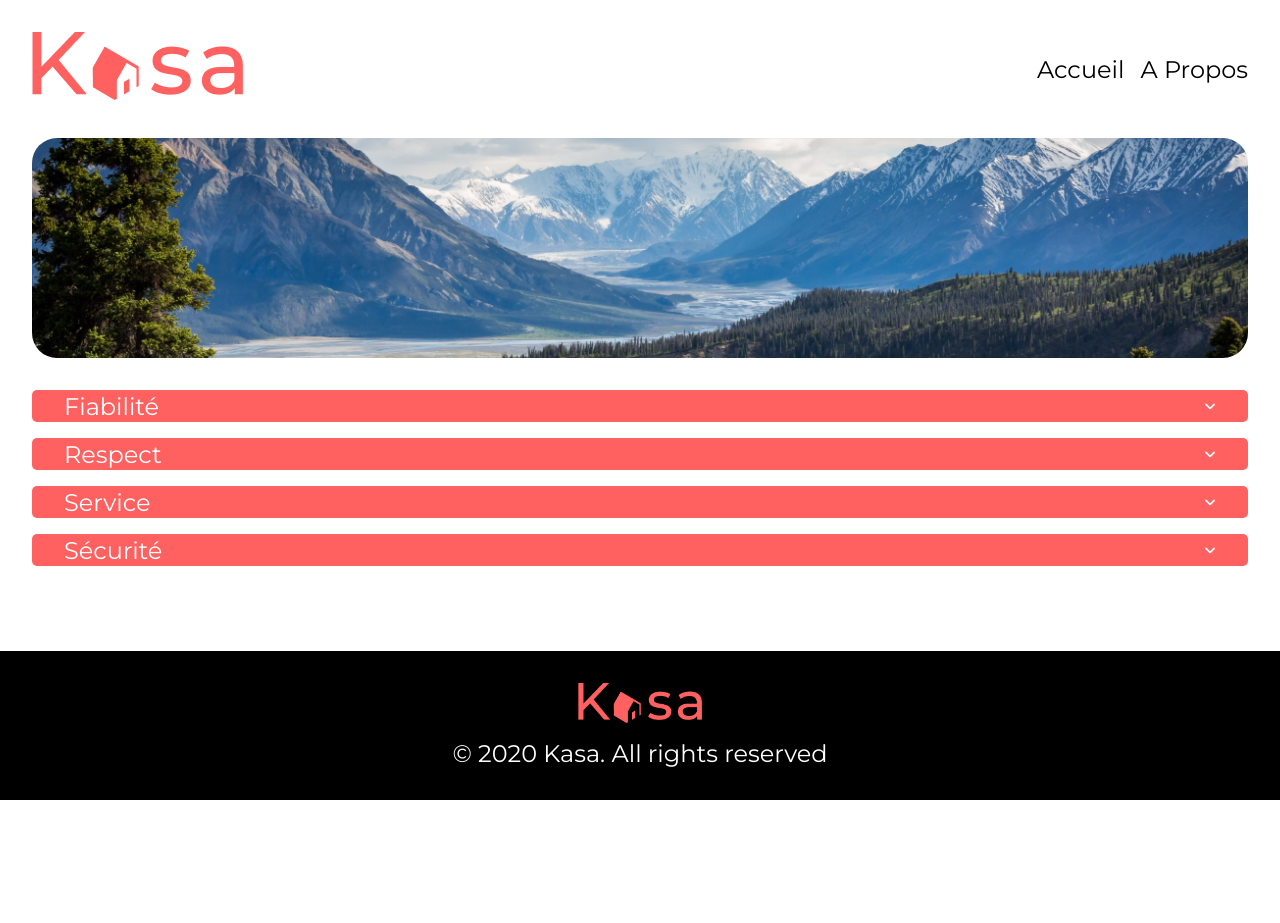
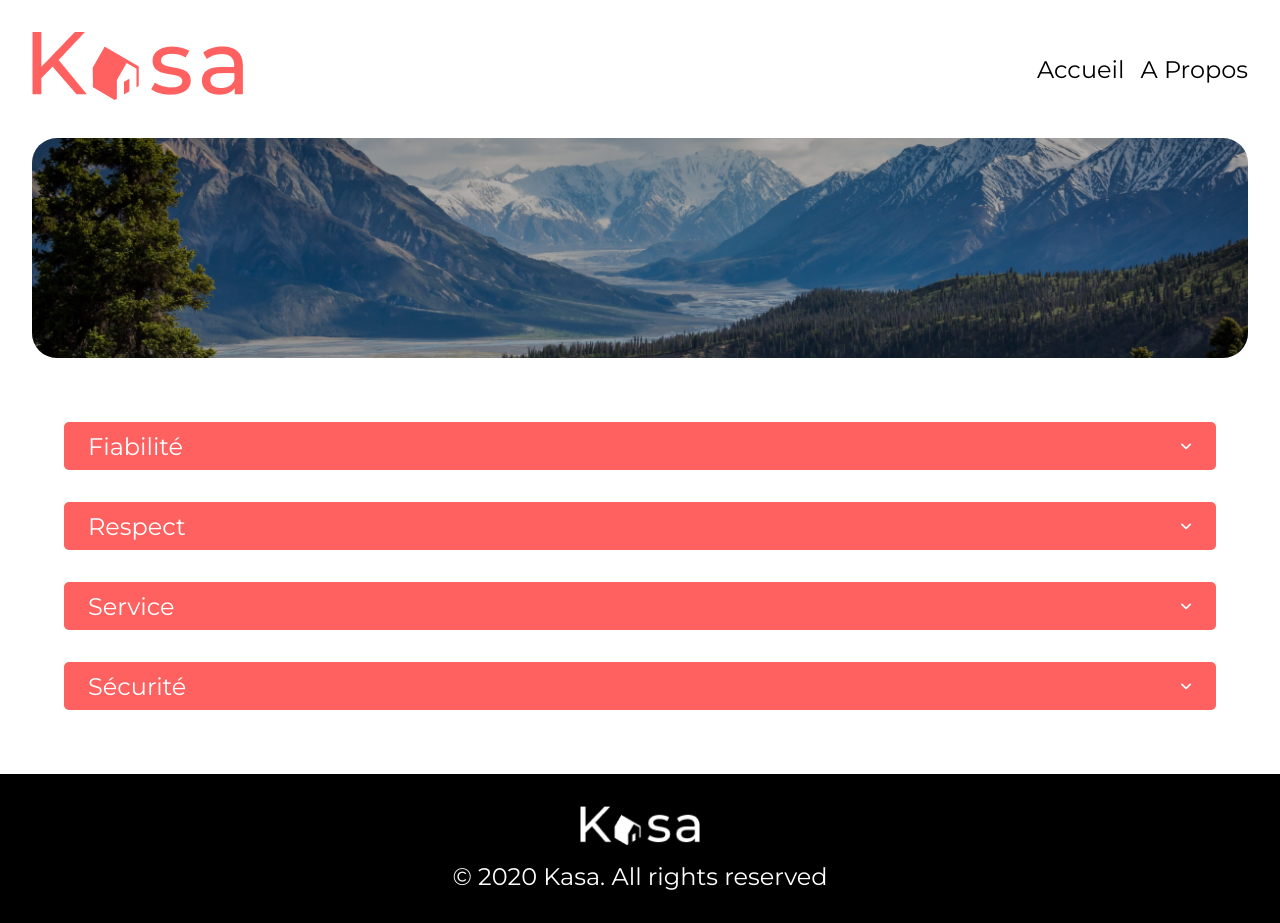
Before and after one commit to Streyan/Openclassrooms_kasa, a React (Vite) app: page /about in a window 1280 px wide. Before the commit the page ends 800 px from the top, so only its background shows below. Built offline with nearby package versions, Linux system fonts and the light colour scheme.

Commit message:
few style changes

```diff
--- a/src/assets/styles/components/_banner.scss
+++ b/src/assets/styles/components/_banner.scss
@@ -1,6 +1,6 @@
 .banner {
   gap: 1rem;
-  padding: 0 2rem 0 2rem;
+  margin: 0 2rem 0 2rem;
   position: relative;
   &_picture {
     object-fit: cover;
@@ -11,8 +11,19 @@
       max-height: 111px;
     }
   }
-  .blur {
-    opacity: 60%;
+  &_blur {
+    position: absolute;
+    width: 100%;
+    height: 100%;
+    border-radius: 25px;
+    background: rgb(#000000, 0.3);
+    &_text {
+      position: absolute;
+      width: 100%;
+      height: 100%;
+      border-radius: 25px;
+      background: rgb(#000000, 0.6);
+    }
   }
   &_text {
     z-index: 10000;
--- a/src/assets/styles/components/_carrousel.scss
+++ b/src/assets/styles/components/_carrousel.scss
@@ -3,7 +3,9 @@
   width: 100%;
   max-height: 415px;
   padding: 0 2rem 0 2rem;
-
+  @media (max-width: 425px) {
+    padding: 0.5rem;
+  }
   &_picture {
     object-fit: cover;
     width: 100%;
--- a/src/assets/styles/components/_dropdown.scss
+++ b/src/assets/styles/components/_dropdown.scss
@@ -6,7 +6,7 @@
     background-color: #ff6060;
     color: white;
     border-radius: 5px;
-    padding: 0 2rem 0 2rem;
+    padding: 1.5rem;
     &_title {
       text-transform: capitalize;
     }
--- a/src/assets/styles/layout/_dropdowns.scss
+++ b/src/assets/styles/layout/_dropdowns.scss
@@ -1,4 +1,4 @@
 .dropdowns {
-  margin: 2rem;
-  gap: 1rem;
+  margin: 4rem;
+  gap: 2rem;
 }
--- a/src/assets/styles/pages/_file.scss
+++ b/src/assets/styles/pages/_file.scss
@@ -1,8 +1,7 @@
 .logement {
   &_body {
-    display: grid;
-    grid-template-columns: 1fr 1fr;
-    align-items: center;
+    display: flex;
+    flex-direction: column;
     gap: 1rem;
     padding: 2rem;
     @media (max-width: 425px) {
@@ -14,13 +13,41 @@
       padding: 1rem;
     }
   }
-
+  &_title-host-rate {
+    display: flex;
+    flex-direction: row;
+    flex-wrap: wrap;
+    justify-content: space-between;
+    align-items: center;
+  }
   &_title {
     color: #ff6060;
     font-weight: 500;
     font-size: 36px;
     @media (max-width: 425px) {
       font-size: 18px;
+    }
+  }
+  &_host-rate {
+    display: flex;
+    align-content: flex-end;
+    flex-wrap: wrap;
+    flex-direction: column;
+    align-items: center;
+    @media (max-width: 425px) {
+      flex-direction: row-reverse;
+      justify-content: space-between;
+      width: 100%;
+    }
+  }
+  &_description-equipements {
+    display: flex;
+    flex-direction: row;
+    align-items: center;
+    gap: 2rem;
+    @media (max-width: 425px) {
+      flex-direction: column;
+      width: 100%;
     }
   }
   &_location {
--- a/src/components/banner.tsx
+++ b/src/components/banner.tsx
@@ -7,11 +7,8 @@ function Banner({ title, imageURL }: Props) {
   return (
     <div className="flex-column banner">
       <p className="banner_text">{title}</p>
-      <img
-        src={imageURL}
-        className={title ? "banner_picture blur" : "banner_picture"}
-        alt="Banner picture"
-      />
+      <div className={title ? "banner_blur_text" : "banner_blur"}></div>
+      <img src={imageURL} className="banner_picture" alt="Banner picture" />
     </div>
   );
 }
--- a/src/components/footer.tsx
+++ b/src/components/footer.tsx
@@ -1,4 +1,4 @@
-import logo from "../assets/images/LOGO.png";
+import logo from "../assets/images/LOGO2.png";
 
 function Footer() {
   return (
--- a/src/pages/Error/error.tsx
+++ b/src/pages/Error/error.tsx
@@ -2,9 +2,9 @@ import ErrorMessage from "../../components/error_message";
 
 function Error() {
   return (
-    <>
+    <main>
       <ErrorMessage />
-    </>
+    </main>
   );
 }
 
--- a/src/pages/File/file.tsx
+++ b/src/pages/File/file.tsx
@@ -19,22 +19,26 @@ function File() {
   });
 
   return (
-    <>
-      <div>
-        <Carrousel imageURL={logementSelected.pictures} />
-        <div className="logement_body">
-          <div className="title">
+    <main>
+      <Carrousel imageURL={logementSelected.pictures} />
+      <div className="logement_body">
+        <div className="logement_title-host-rate">
+          <div className="logement_title-location">
             <h2 className="logement_title">{logementSelected.title}</h2>
             <h3 className="logement_location">{logementSelected.location}</h3>
+            <Tags tags={logementSelected.tags} />
           </div>
-          <Host host={logementSelected.host} />
-          <Tags tags={logementSelected.tags} />
-          <Rate rate={logementSelected.rating} />
+          <div className="logement_host-rate">
+            <Host host={logementSelected.host} />
+            <Rate rate={logementSelected.rating} />
+          </div>
+        </div>
+        <div className="logement_description-equipements">
           <Dropdown title="description" text={logementSelected.description} />
           <Dropdown title="equipement" text={logementSelected.equipments} />
         </div>
       </div>
-    </>
+    </main>
   );
 }
 
```
Also changed, not shown: src/assets/images/LOGO2.png (added).
